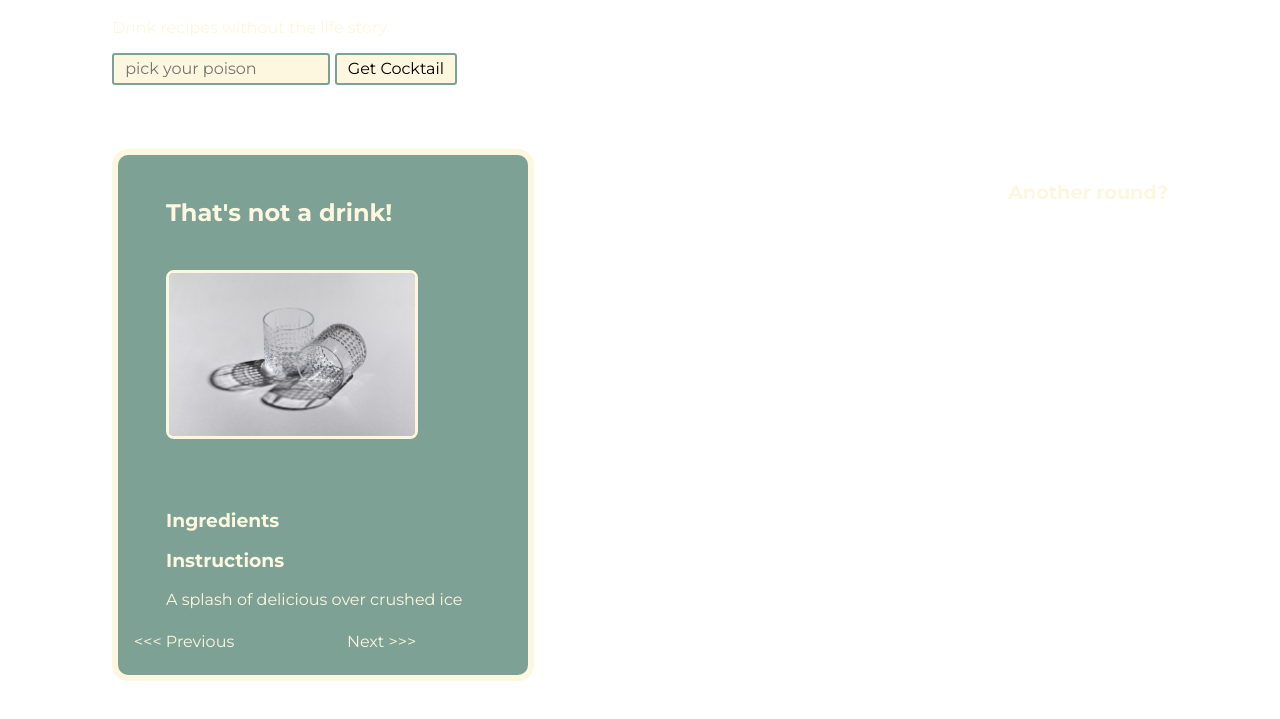
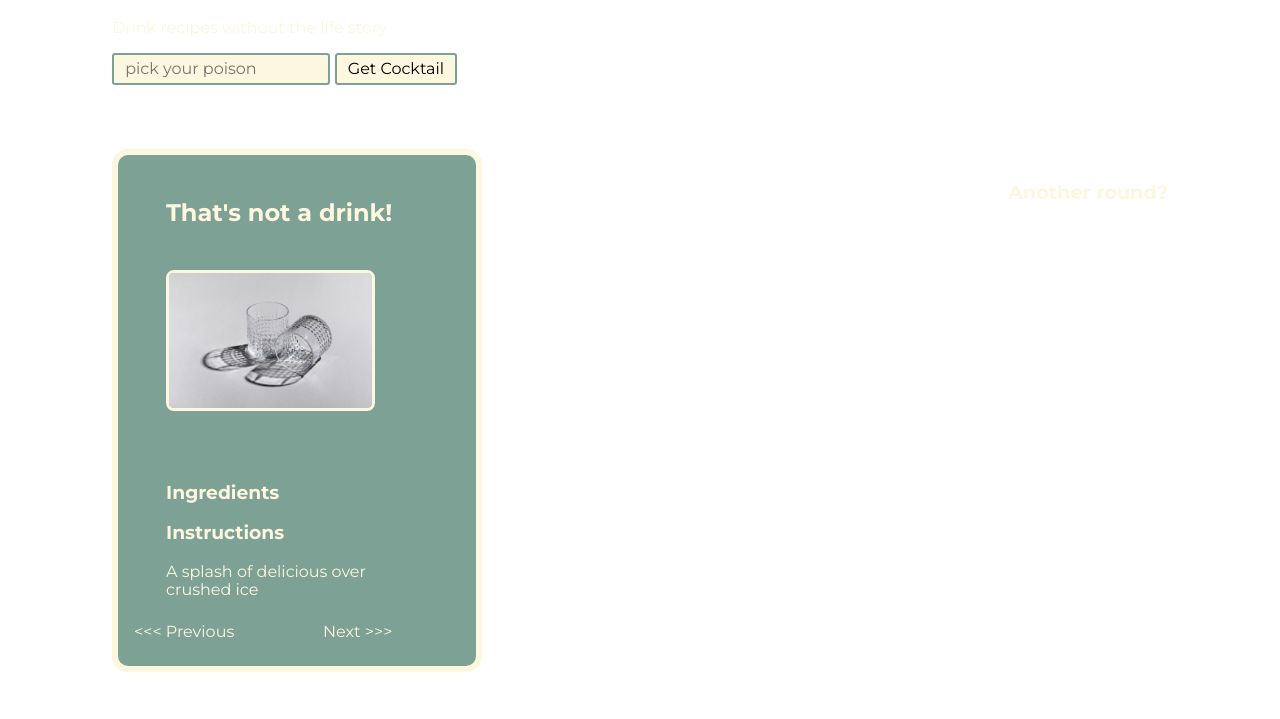
Before and after one commit to Nancy-Hunter/neatDrinks, a plain HTML site: page index.html in a window 1280 px wide. Both pictures are taken after a click on the button "Get Cocktail". Shown: the part 125-844 px from the top of the page. Drawn offline with Linux system fonts and the light colour scheme; no server answers.

Commit message:
drink card resize

```diff
--- a/css/style.css
+++ b/css/style.css
@@ -37,6 +37,7 @@ img{
 .drinkCard span {
   display: inline-block;
   width: 45%;
+  cursor: pointer;
 }
 
 .previous {
@@ -50,7 +51,7 @@ img{
 }
 
 .drinkCard {
-  width: 40%;
+  width: 35%;
   background-color: #7EA195;
   border-radius: 1em;
   border: .4em solid;
```
